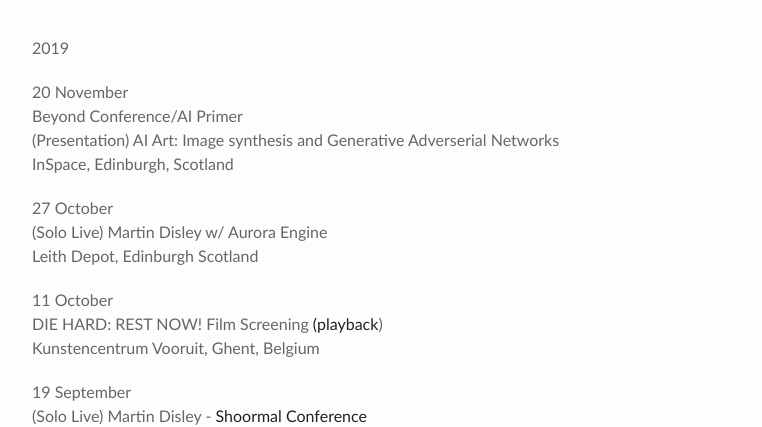
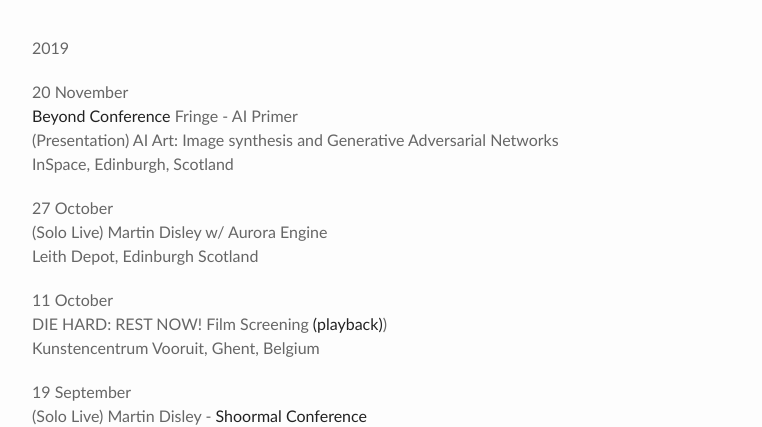
Before and after one commit to martindisley/martindisley.github.io, a Jekyll site: the page built from poetry.md, in a window 1280 px wide and 900 px high. Shown: the part 170-597 px from the top of the window, without its empty margins (258-1020 px from the left). Built offline with Jekyll 4.4.1, drawn with Linux system fonts in a browser that asks for light colours; nearby versions of some CDN libraries.

Commit message:
bio update

```diff
--- a/poetry.md
+++ b/poetry.md
@@ -9,8 +9,8 @@
 2019
 
 20 November<br/>
-Beyond Conference/AI Primer<br/>
-(Presentation) AI Art: Image synthesis and Generative Adverserial Networks<br/>
+[Beyond Conference](https://beyondconference.org/) Fringe - AI Primer<br/>
+(Presentation) AI Art: Image synthesis and Generative Adversarial Networks<br/>
 InSpace, Edinburgh, Scotland<br/>
 
 27 October<br/>
@@ -18,7 +18,7 @@
 Leith Depot, Edinburgh Scotland<br/>
 
 11 October<br/>
-DIE HARD: REST NOW! Film Screening [(playback](https://www.martindisley.co.uk/portfolio/2_restnowdiehard/))<br/>
+DIE HARD: REST NOW! Film Screening [(playback)](https://www.martindisley.co.uk/portfolio/2_restnowdiehard/))<br/>
 Kunstencentrum Vooruit, Ghent, Belgium<br/>
 
 19 September<br/>
```
Also changed, not shown: about.md (+1 -1 lines).
